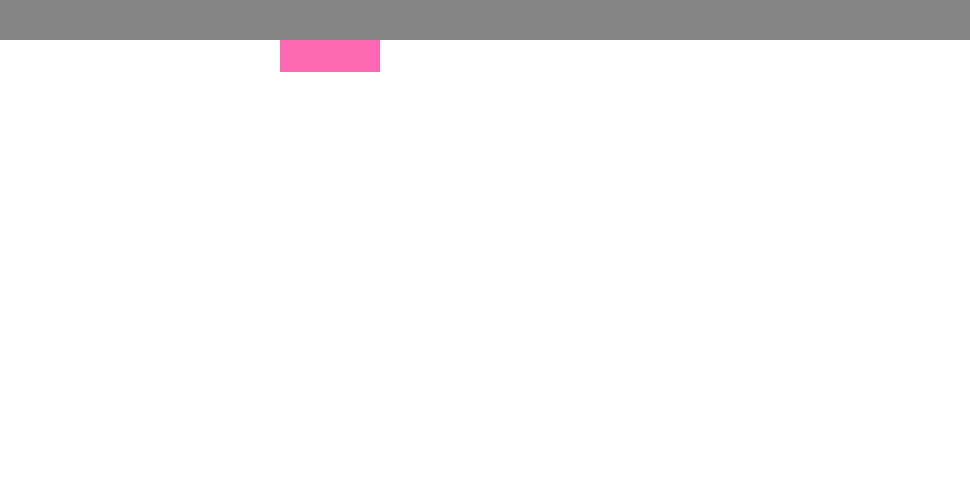
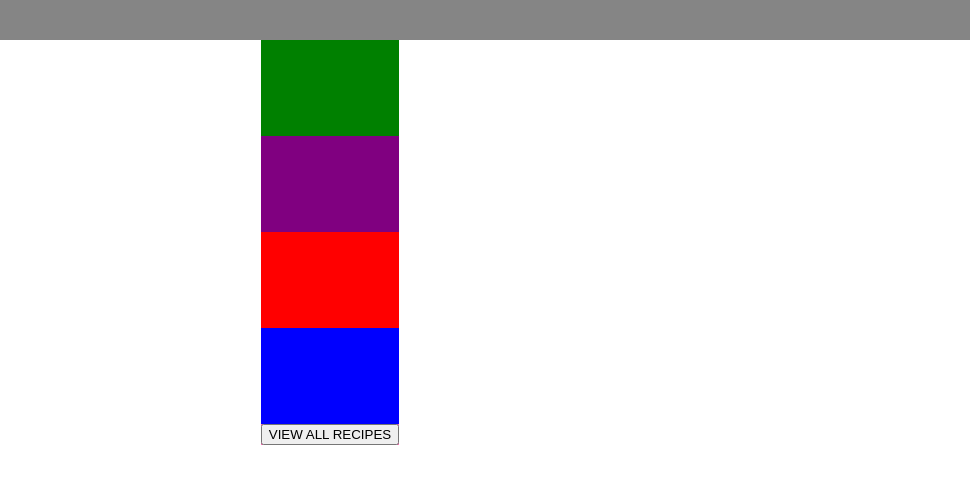
Before and after one commit to majazocom/nectar-project, a plain HTML site: page index.html in a window 1280 px wide. Shown: the part 20-504 px from the top of the page, 310-1280 px from the left. Drawn offline with Linux system fonts and the light colour scheme.

Commit message:
css grid start

```diff
--- a/index.html
+++ b/index.html
@@ -26,7 +26,13 @@
         </header>
         <main>
             <article class="chapterHeading"></article>
-            <article class="recipeCardsContainer"></article>
+            <article class="recipeCardsContainer">
+                <section class="recipeCard largeCard greenBg"></section>
+                <section class="recipeCard smallCard purpleBg"></section>
+                <section class="recipeCard smallCard redBg"></section>
+                <section class="recipeCard smallCard blueBg"></section>
+                <button>VIEW ALL RECIPES</button>
+            </article>
             <article class="recipeCategoriesContainer"></article>
             <article class="quoteContainer"></article>
             <article class="jumbotron"></article>
--- a/style.css
+++ b/style.css
@@ -8,6 +8,7 @@ div.wrapper {
 header {
     background-color: #858585;
     min-height: 2rem;
+    display: grid;
 }
 main {
     max-width: 1000px;
@@ -16,3 +17,19 @@ main {
     min-width: 100px;
     align-self: center;
 }
+.recipeCard {
+    min-height: 6rem;
+    min-width: 6rem;
+}
+.greenBg {
+    background-color: green;
+}
+.purpleBg {
+    background-color: purple;
+}
+.redBg {
+    background-color: red;
+}
+.blueBg {
+    background-color: blue;
+}
```
